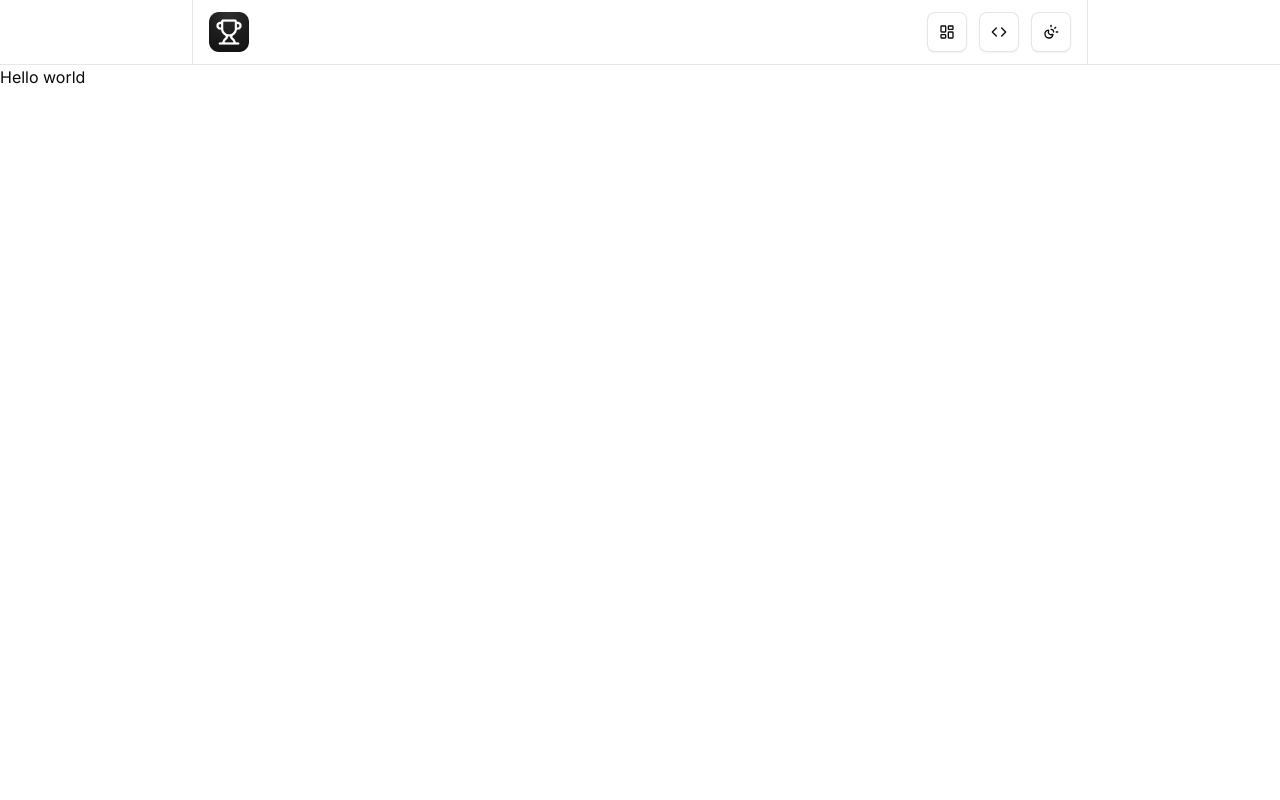
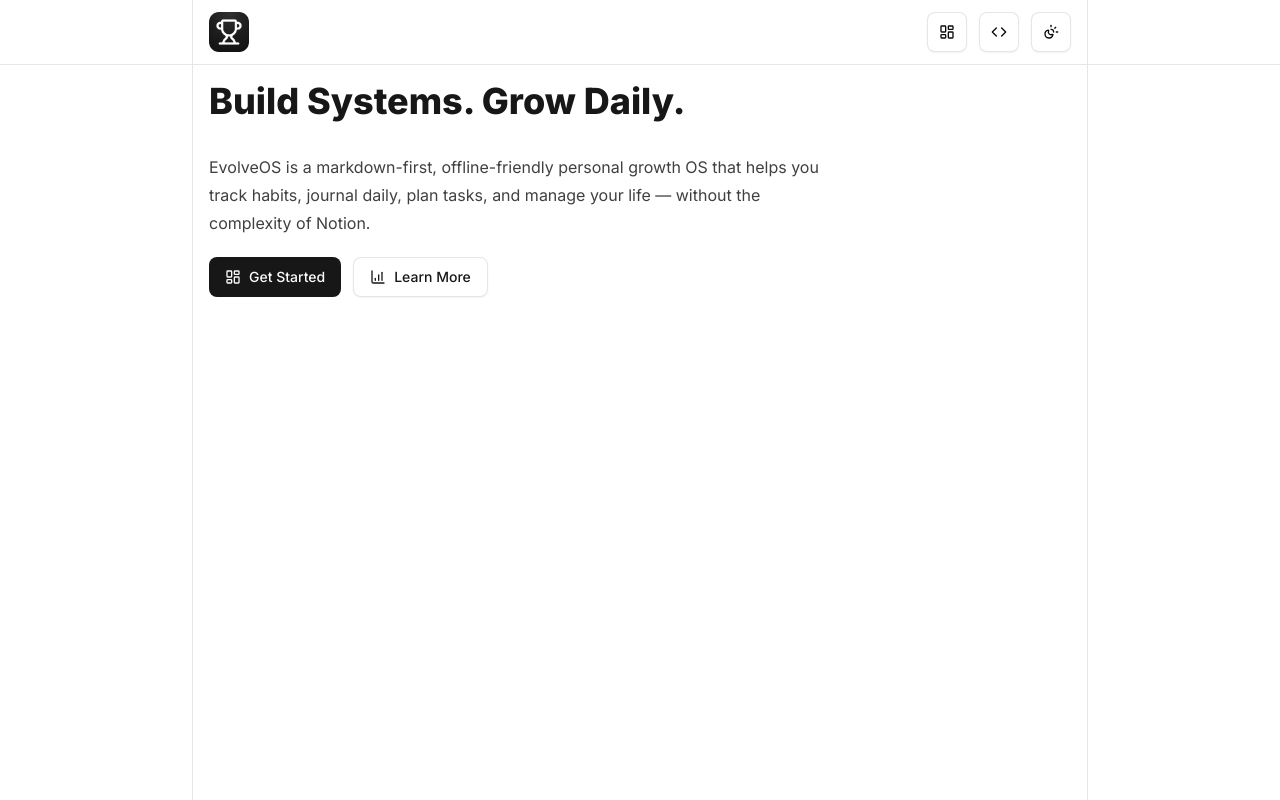
Before and after one commit to tasha-dev/evolveos, a Next.js app: page / in a window 1280 px wide. Built offline with nearby package versions, Linux system fonts and the light colour scheme.

Commit message:
added hero section of home page

```diff
--- a/app/page.tsx
+++ b/app/page.tsx
@@ -1,14 +1,15 @@
 // Codes by mahdi tasha
 // Importing part
 import Header from "@/component/header";
+import Hero from "@/component/section/home/hero";
 
 // Creating and exporting home page as default
 export default function HomePage() {
   // Returning JSX
   return (
-    <div>
+    <>
       <Header />
-      <h1>Hello world</h1>
-    </div>
+      <Hero />
+    </>
   );
 }
--- /dev/null
+++ b/component/section/home/hero.tsx
@@ -0,0 +1,36 @@
+// Codes by mahdi tasha
+// Importing part
+import { Button } from "@/component/ui/button";
+import { ChartColumnIncreasing, LayoutDashboard } from "lucide-react";
+import Link from "next/link";
+
+// Creating and exporting Hero section of home page as default
+export default function Hero() {
+  // Returning JSX
+  return (
+    <section className="max-w-4xl border-x border-x-foreground/10 mx-auto">
+      <main className="prose dark:prose-invert prose-neutral min-h-[calc(100dvh-65px)] p-4">
+        <h1 className="mt-0">Build Systems. Grow Daily.</h1>
+        <p>
+          EvolveOS is a markdown-first, offline-friendly personal growth OS that
+          helps you track habits, journal daily, plan tasks, and manage your
+          life — without the complexity of Notion.
+        </p>
+        <div className="flex items-center justify-start gap-3 flex-wrap">
+          <Button asChild size="lg">
+            <Link href="/dashboard" className="no-underline">
+              <LayoutDashboard />
+              Get Started
+            </Link>
+          </Button>
+          <Button asChild size="lg" variant={"outline"}>
+            <Link href="/#learn" className="no-underline">
+              <ChartColumnIncreasing />
+              Learn More
+            </Link>
+          </Button>
+        </div>
+      </main>
+    </section>
+  );
+}
```
